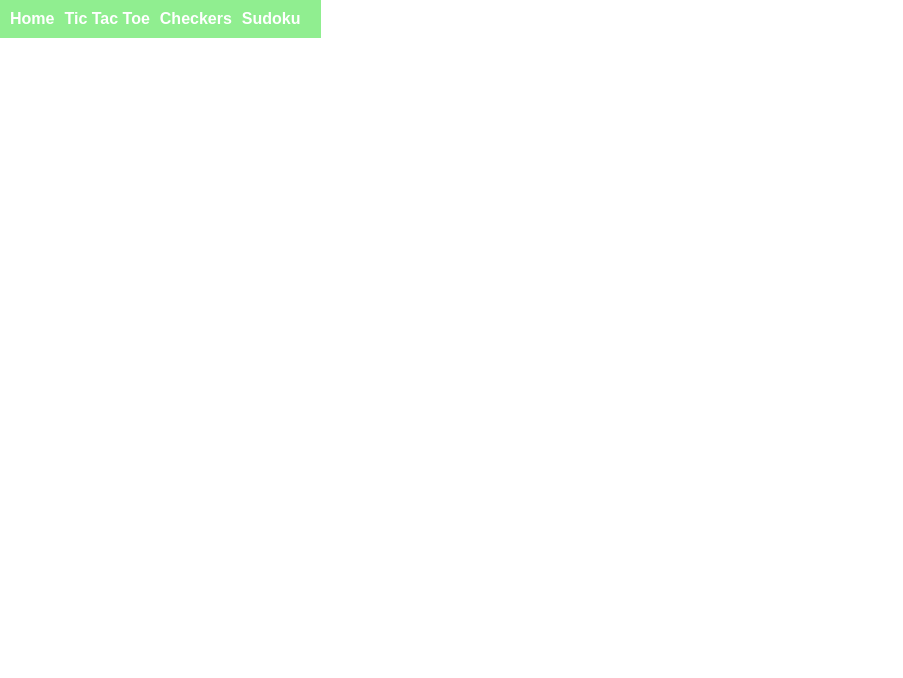
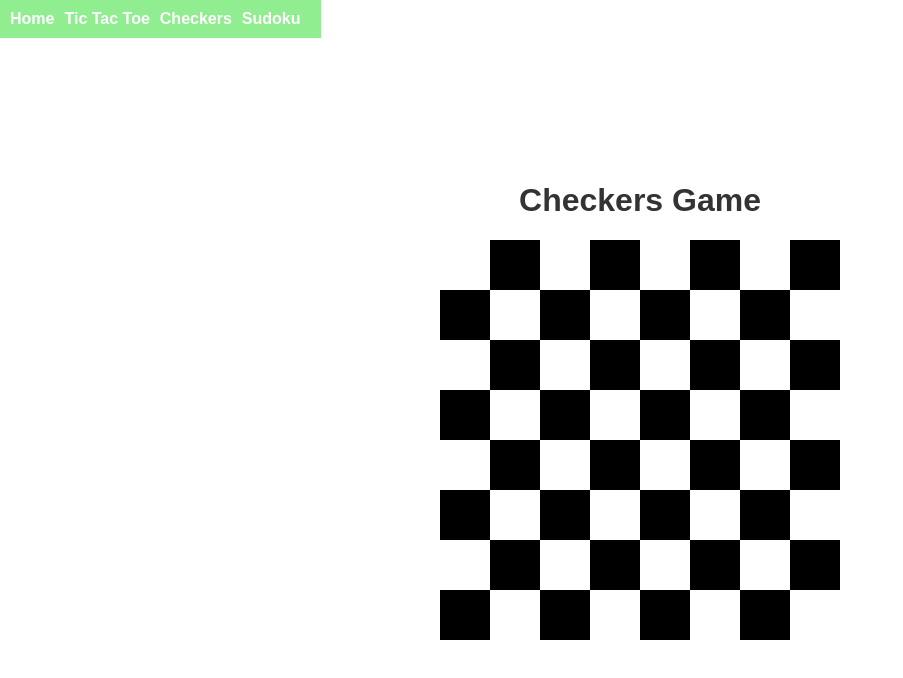
Before and after one commit to donavonhayes/newting, a React app: page /checkers in a window 1280 px wide. Shown: the top 678 px of the page, without its empty margins (0-903 px from the left). Built offline with nearby package versions, Linux system fonts and the light colour scheme.

Commit message:
8 commit

```diff
--- a/src/Checkers.js
+++ b/src/Checkers.js
@@ -1,173 +1,84 @@
-// Checkers.js
+import React, { useState, useEffect } from 'react';
+import './index.css';
 
-import React, { useState } from 'react';
-import './index.css'; // Import your CSS file
+const BOARD_SIZE = 8;
 
-const Checkers = () => {
-  const initialBoard = [
-    ['black', null, 'black', null, null, null, 'red', null],
-    [null, 'black', null, 'black', null, 'red', null, 'red'],
-    ['black', null, 'black', null, null, null, 'red', null],
-    [null, null, null, null, null, null, null, null],
-    [null, null, null, null, null, null, null, null],
-    [null, 'red', null, 'red', null, 'black', null, 'black'],
-    ['red', null, 'red', null, null, null, 'black', null],
-    [null, 'red', null, 'red', null, 'black', null, 'black'],
-  ];
+function Square({ black, children, onClick }) {
+  const backgroundColor = black ? 'black' : 'white';
+  const color = black ? 'white' : 'black';
 
-  const [board, setBoard] = useState(initialBoard);
-  const [selectedPiece, setSelectedPiece] = useState(null);
-  const [playerTurn, setPlayerTurn] = useState('red'); // 'red' or 'black'
-  const [winner, setWinner] = useState(null);
+  return (
+    <div
+      style={{
+        backgroundColor,
+        color,
+        width: '100%',
+        height: '100%',
+        display: 'flex',
+        alignItems: 'center',
+        justifyContent: 'center',
+        cursor: 'pointer',
+      }}
+      onClick={onClick}
+    >
+      {children}
+    </div>
+  );
+}
 
-  const handleSquareClick = (row, col) => {
-    if (winner) {
-      alert(`Game over! ${winner} wins!`);
-      return;
-    }
+function Board({ squares, onClick }) {
+  return (
+    <div
+      style={{
+        display: 'grid',
+        gridTemplateColumns: `repeat(${BOARD_SIZE}, 50px)`,
+        gridTemplateRows: `repeat(${BOARD_SIZE}, 50px)`,
+        width: BOARD_SIZE * 50,
+      }}
+    >
+      {squares.flat().map((square, index) => (
+        <Square key={index} black={square.black} onClick={() => onClick(index)}>
+          {square.piece}
+        </Square>
+      ))}
+    </div>
+  );
+}
 
-    if (selectedPiece) {
-      const isLegalMove = isMoveLegal(selectedPiece.row, selectedPiece.col, row, col);
-      if (isLegalMove) {
-        const newBoard = performMove(selectedPiece.row, selectedPiece.col, row, col);
-        setBoard(newBoard);
-        handleTurnEnd(newBoard, row, col);
-      } else {
-        alert('Illegal move. Try again.');
-      }
-    } else {
-      handlePieceSelection(row, col);
-    }
+function App() {
+  const [squares, setSquares] = useState([]);
+
+  useEffect(() => {
+    initializeBoard();
+  }, []);
+
+  const initializeBoard = () => {
+    const newSquares = Array(BOARD_SIZE)
+      .fill(null)
+      .map((_, row) =>
+        Array(BOARD_SIZE)
+          .fill(null)
+          .map((_, col) => ({
+            black: (row + col) % 2 === 1,
+            piece: null,
+          }))
+      );
+
+    // Set initial positions of black and red pieces
+
+    setSquares(newSquares);
   };
 
-  const isMoveLegal = (startRow, startCol, endRow, endCol) => {
-    // Implement the logic to check if the move is legal
-    // This depends on the specific rules of checkers
-    // You may need to consider capturing, kings, and valid directions
-    // This is a placeholder and needs to be customized
-    return true;
-  };
-
-  const performMove = (startRow, startCol, endRow, endCol) => {
-    const newBoard = [...board];
-    const selectedPieceColor = newBoard[startRow][startCol];
-
-    newBoard[startRow][startCol] = null;
-    newBoard[endRow][endCol] = selectedPieceColor;
-
-    // Additional logic for capturing goes here (not implemented in this example)
-
-    return newBoard;
-  };
-
-  const handleTurnEnd = (newBoard, endRow, endCol) => {
-    // Implement logic to handle king promotion and other turn-ending scenarios
-    // This is a placeholder and needs to be customized
-
-    // Check for a winner after each turn
-
-/* eslint-disable no-unused-vars */
-
-// Rest of the code...
-
-const checkForWinner = (currentBoard) => {
-  // Function implementation...
-};
-
-
-    const winner = checkForWinner(newBoard);
-    if (winner) {
-      setWinner(winner);
-      alert(`Game over! ${winner} wins!`);
-      return;
-    }
-
-    setPlayerTurn(playerTurn === 'red' ? 'black' : 'red');
-    setSelectedPiece(null);
-  };
-
-  const handlePieceSelection = (row, col) => {
-    const piece = board[row][col];
-    if (piece !== null && piece === playerTurn) {
-      setSelectedPiece({ row, col });
-    }
-  };
-
-  const checkForWinner = (currentBoard) => {
-
-const checkForWinner = (currentBoard) => {
-  let redPieces = 0;
-  let blackPieces = 0;
-
-  currentBoard.forEach(row => {
-    row.forEach(piece => {
-      if (piece === 'red') {
-        redPieces++;
-      } else if (piece === 'black') {
-        blackPieces++;
-      }
-    });
-  });
-
-  // Check if one player has no remaining pieces
-  if (redPieces === 0) {
-    return 'black'; // Black wins
-  } else if (blackPieces === 0) {
-    return 'red'; // Red wins
-  }
-
-  // Check if a player is unable to make a legal move
-  const playerCannotMove = (color) => {
-    for (let row = 0; row < currentBoard.length; row++) {
-      for (let col = 0; col < currentBoard[row].length; col++) {
-        if (currentBoard[row][col] === color) {
-          // Check if the piece can make any legal moves
-          if (canPieceMove(currentBoard, row, col)) {
-            return false; // The player can make a move
-          }
-        }
-      }
-    }
-    return true; // The player cannot make any move
-  };
-
-  // Check if either player cannot make a move
-  if (playerCannotMove('red')) {
-    return 'black'; // Black wins
-  } else if (playerCannotMove('black')) {
-    return 'red'; // Red wins
-  }
-
-  // If no winner yet
-  return null;
-};
-
-const canPieceMove = (currentBoard, row, col) => {
-  // Implement logic to check if the piece at (row, col) can make any legal moves
-  // This depends on the specific rules of checkers
-  // You may need to consider regular moves, capturing, and kings
-  // This is a placeholder and needs to be customized
-  return true;
-};
-
-    return null;
+  const handleClick = (index) => {
+    // Handle clicking logic for moving pieces
   };
 
   return (
-    <div className="checkers-board">
-      {board.map((row, rowIndex) => (
-        <div key={rowIndex} className="checkers-row">
-          {row.map((piece, colIndex) => (
-            <div
-              key={colIndex}
-              className={`checker ${piece}`}
-              onClick={() => handleSquareClick(rowIndex, colIndex)}
-            ></div>
-          ))}
-        </div>
-      ))}
+    <div className="App">
+      <h1>Checkers Game</h1>
+      <Board squares={squares} onClick={handleClick} />
     </div>
   );
-};
+}
 
-export default Checkers;
+export default App;
```
